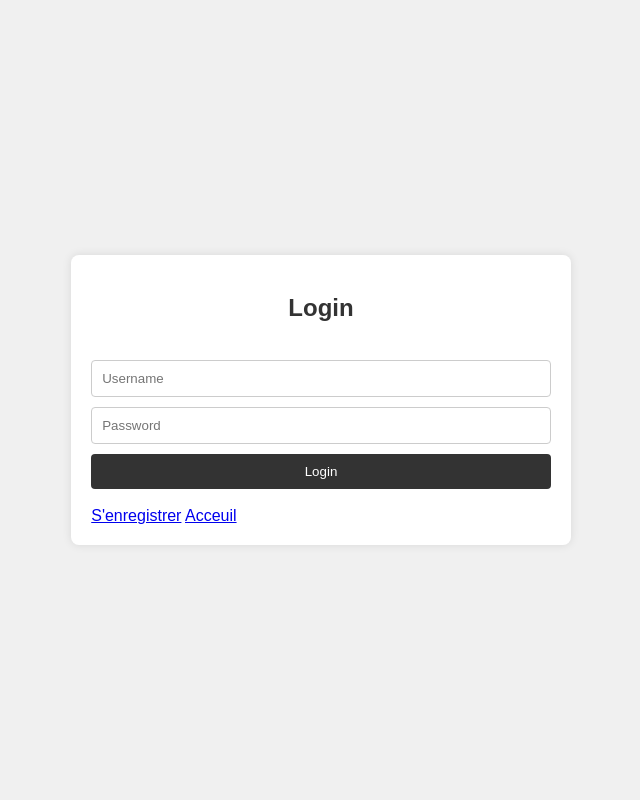
After one commit to giinko/Moncomplot-CY, a PHP site: page /login.php in a window 1280 px wide. The commit adds this page. Shown: the whole page, without its empty margins (319-959 px from the left). Run offline with PHP 8.4, Linux system fonts and the light colour scheme.

Commit message:
login et register finis

```diff
--- a/assets/script_JS/connexion.js
+++ b/assets/script_JS/connexion.js
@@ -1,8 +1,3 @@
-function login()
-{
-	console.log("salut bg");
-}
-
 function register()
 {
 	//récupération des variables
@@ -46,6 +41,53 @@ function register()
 			console.log("erreur");
 		}
 	})
+}
+
+function login()
+{
+	event.preventDefault();
+	var username = document.getElementById("username_loginpage").value;
+	var password = document.getElementById("password_loginpage").value;
+
+	//Check les variable si besoin
+	//Si tt est ok requette ajax :
+
+	$.ajax({
+		type: "POST",
+		url: "../../script.php",
+		data: {
+			action : "LoginData",
+			username : username,
+			password : password
+		},
+		dataType: "json",
+
+		success : function(response){
+
+			if(response.response_code==343){
+				var div_err_log = document.getElementById("erreur_message");
+				div_err_log.innerHTML="";
+				var elem_center = document.createElement("center");
+				var elem_span = document.createElement("span");
+
+				var textNode = document.createTextNode(response.message);
+				elem_span.appendChild(textNode);
+
+				elem_span.classList.add("red");
+				elem_center.appendChild(elem_span);
+				div_err_log.appendChild(elem_center);
+
+				document.getElementById("username_loginpage").value = '';
+				document.getElementById("password_loginpage").value = '';
+			}
+			else if(response.response_code==200){
+				window.location.href = "index.html";
+			}
 
 
+		},
+		error : function(){
+			console.log("erreur");
+		}
+	})
 }
--- a/avancement_projet.txt
+++ b/avancement_projet.txt
@@ -22,3 +22,7 @@ fini : CSS/HTML de la page visiteur, base footer, "base d'une page de MONCOMPLOT
 
 Apprentissage approfondis sur le PHP, Javascript, HTML, CSS (Auto-formations)
 Pas d'avancement sur le projet néanmoins.
+
+01/05/2024 :
+
+Page login finis il reste juste a vérifier si le user est co et ne pas le laisser voir la page si il clique dessu
--- a/index.html
+++ b/index.html
@@ -31,8 +31,8 @@
         <div class="navbar-links">
             <a href="#">Accueil</a>
             <a href="#">À propos</a>
-            <a href="register.html">Se connecter</a>
-            <a href="login.html">S'inscrire</a>
+            <a href="login.php">Se connecter</a>
+            <a href="register.html">S'inscrire</a>
         </div>
 
     </nav>
--- /dev/null
+++ b/login.php
@@ -0,0 +1,103 @@
+<!DOCTYPE html>
+<html lang="en">
+<head>
+    <meta charset="UTF-8">
+    <meta name="viewport" content="width=device-width, initial-scale=1.0">
+    <title>Se connecter</title>
+    <script src="https://code.jquery.com/jquery-3.7.1.min.js" integrity="sha256-/JqT3SQfawRcv/BIHPThkBvs0OEvtFFmqPF/lYI/Cxo=" crossorigin="anonymous"></script>
+    <script src="assets/script_JS/connexion.js"></script>
+    <style>
+        body {
+            font-family: Arial, sans-serif;
+            margin: 0;
+            padding: 0;
+            display: flex;
+            justify-content: center;
+            align-items: center;
+            height: 100vh;
+            background-color: #f0f0f0; /* gris clair */
+        }
+
+        .login-container {
+            background-color: #fff;
+            border-radius: 8px;
+            padding: 20px;
+            box-shadow: 0 0 10px rgba(0, 0, 0, 0.1);
+        }
+
+        .login-container h2 {
+            text-align: center;
+            color: #333; /* gris foncé */
+            margin-bottom: 20px;
+        }
+
+        .login-container input[type="text"],
+        .login-container input[type="password"] {
+            width: 100%;
+            padding: 10px;
+            margin-bottom: 10px;
+            border: 1px solid #ccc;
+            border-radius: 4px;
+            box-sizing: border-box;
+        }
+
+        .button_login {
+            width: 100%;
+            background-color: #333; /* gris foncé */
+            color: #fff;
+            padding: 10px;
+            border: none;
+            border-radius: 4px;
+            cursor: pointer;
+            transition: background-color 0.3s;
+        }
+
+        .login-container input[type="submit"]:hover {
+            background-color: #555; /* gris un peu plus foncé */
+        }
+        .red {
+
+            color: red;
+            /*background-color: #333;  gris foncé */
+
+            padding: 10px;
+            border: none;
+            border-radius: 4px;
+            transition: background-color 0.3s;
+        }
+
+    </style>
+</head>
+<body>
+
+    <!--
+        1) vérifier si le user est co, si il est co on le redirige vers page de base, <- IL RESTE A VéRIFIER CA
+        2) dire si mdp ou username est invalide
+    -->
+
+
+    <?php
+        if(isset($_SESSION['LOGGED_USER'])){
+            header("Location: /index.html");
+            exit;
+        }
+    ?>
+
+    <div class="login-container">
+        <h2>Login</h2>
+        <div id="erreur_message"></div>
+
+        <br>
+        <form method="post">
+            <input id="username_loginpage" type="text" name="username" placeholder="Username" required>
+            <input id="password_loginpage" type="password" name="password" placeholder="Password" required>
+            <button class="button_login" onclick="login()">Login</button>
+        </form>
+        <br>
+        <a href="#">S'enregistrer</a>
+        <a href="index.html">Acceuil</a>
+    </div>
+
+
+</body>
+</html>
```
Also changed, not shown: login.html (deleted, +0 -15 lines), script.php (+43 -1 lines).
